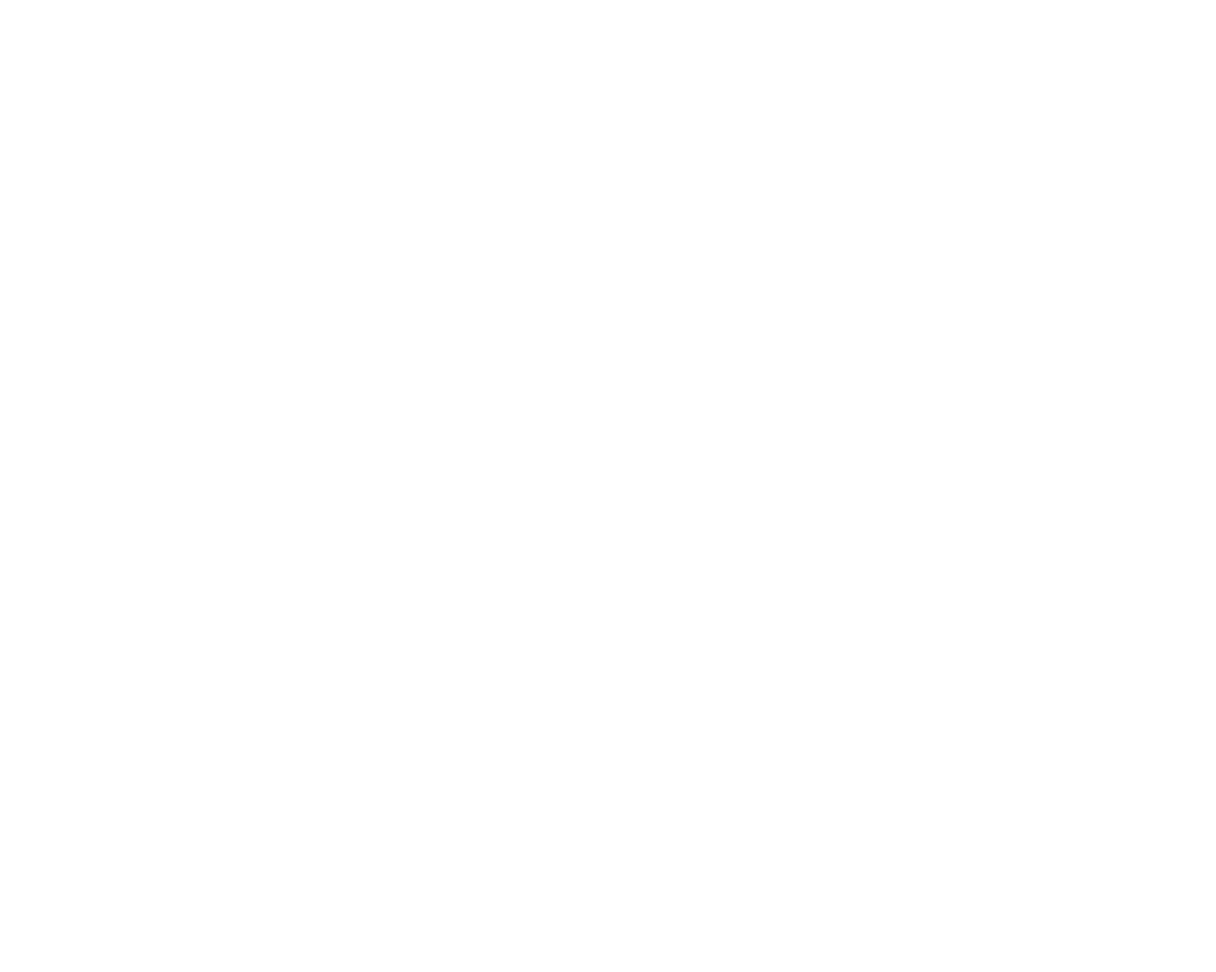
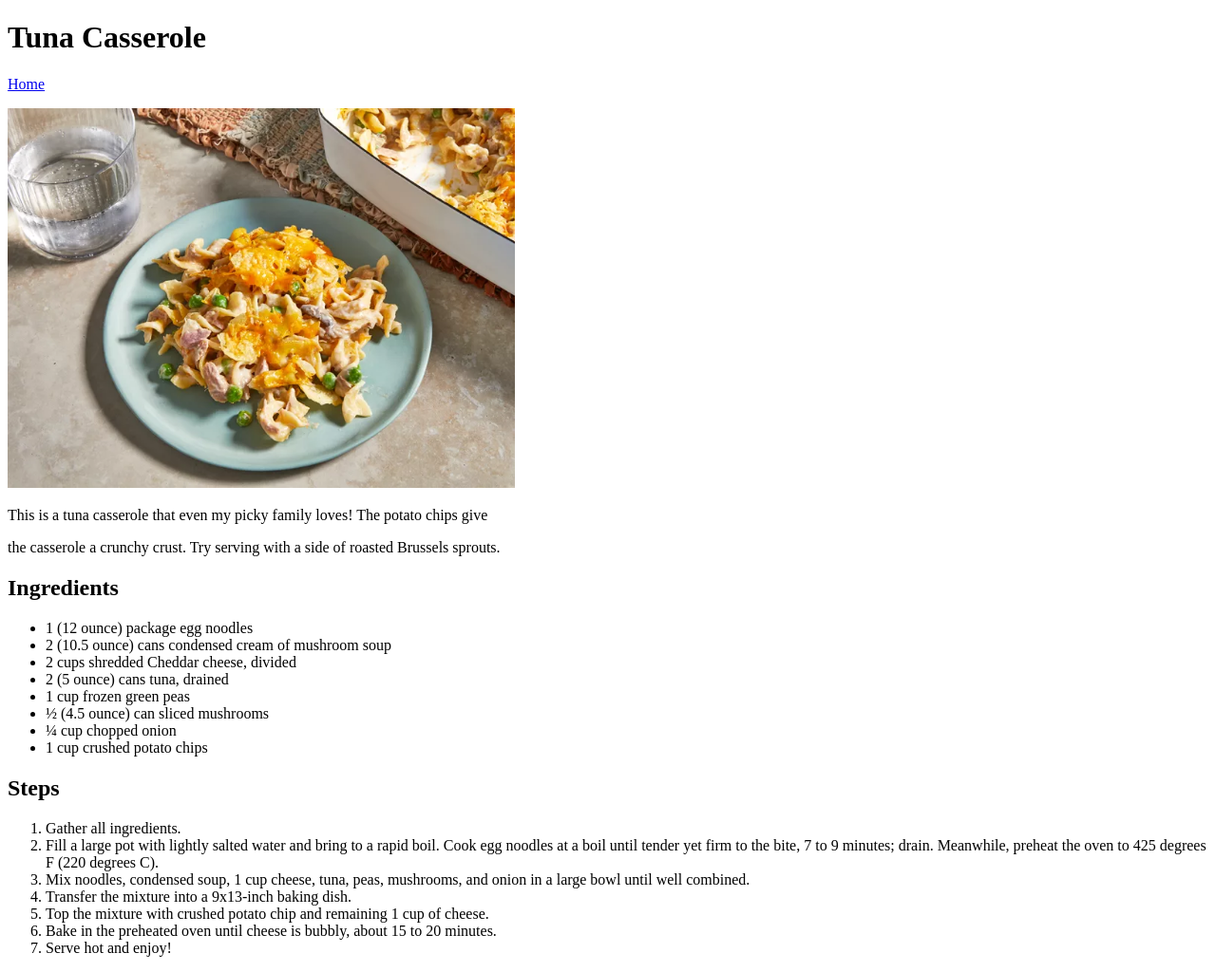
Before and after one commit to la2fs/odin-recipes, a plain HTML site: page recipes/tuna-casserole.html in a window 1280 px wide. Shown: the whole page at 95% size. Before the commit the page ends 800 px from the top, so only its background shows below. Drawn offline with Linux system fonts and the light colour scheme.

```diff
--- a/recipes/tuna-casserole.html
+++ b/recipes/tuna-casserole.html
@@ -0,0 +1,35 @@
+<!DOCTYPE html>
+<html lang="en">
+<head>
+    <meta charset="UTF-8">
+    <title>Recipe 3</title>
+</head>
+<body>
+    <h1>Tuna Casserole</h1>
+    <a href="../index.html">Home</a>
+    <p><img src="../img/Tuna-casserole.webp" height="400"></p>
+    <p>This is a tuna casserole that even my picky family loves! The potato chips give</p>
+    <p>the casserole a crunchy crust. Try serving with a side of roasted Brussels sprouts.</p>
+    <h2>Ingredients</h2>
+    <ul>
+        <li>1 (12 ounce) package egg noodles</li>
+        <li>2 (10.5 ounce) cans condensed cream of mushroom soup</li>
+        <li>2 cups shredded Cheddar cheese, divided</li>
+        <li>2 (5 ounce) cans tuna, drained</li>
+        <li>1 cup frozen green peas</li>
+        <li>½ (4.5 ounce) can sliced mushrooms</li>
+        <li>¼ cup chopped onion</li>
+        <li>1 cup crushed potato chips</li>
+    </ul>
+    <p><h2>Steps</h2></p>
+     <ol>
+        <li>Gather all ingredients.</li>
+        <li>Fill a large pot with lightly salted water and bring to a rapid boil. Cook egg noodles at a boil until tender yet firm to the bite, 7 to 9 minutes; drain. Meanwhile, preheat the oven to 425 degrees F (220 degrees C).</li>
+        <li>Mix noodles, condensed soup, 1 cup cheese, tuna, peas, mushrooms, and onion in a large bowl until well combined.</li>
+        <li>Transfer the mixture into a 9x13-inch baking dish.</li>
+        <li>Top the mixture with crushed potato chip and remaining 1 cup of cheese.</li>
+        <li>Bake in the preheated oven until cheese is bubbly, about 15 to 20 minutes.</li>
+        <li>Serve hot and enjoy!</li>
+    </ol>
+</body>
+</html>
```
Also changed, not shown: index.html (+5 -1 lines), recipes/steak-and-fry-salad.html (+1 -1 lines).
